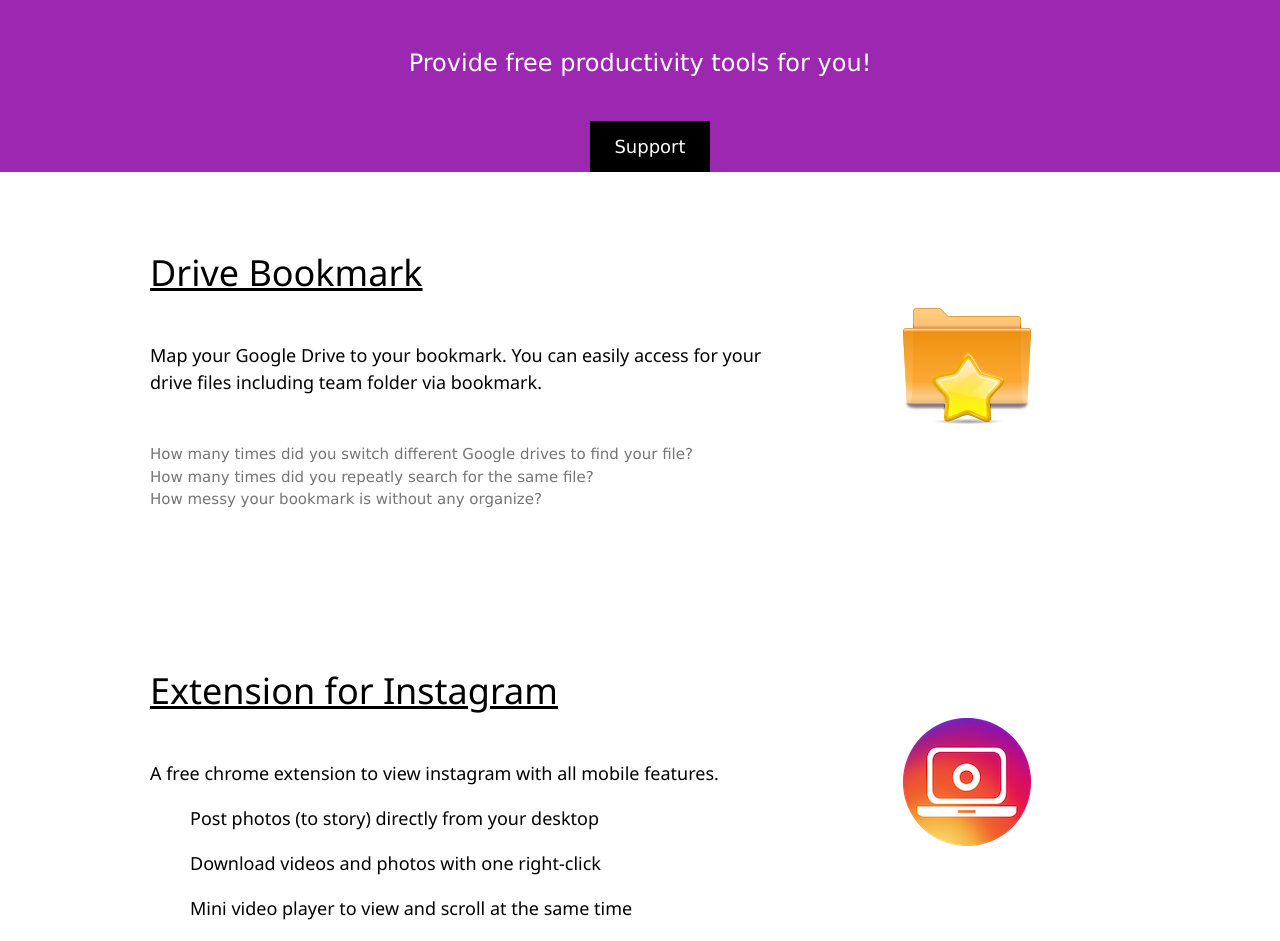
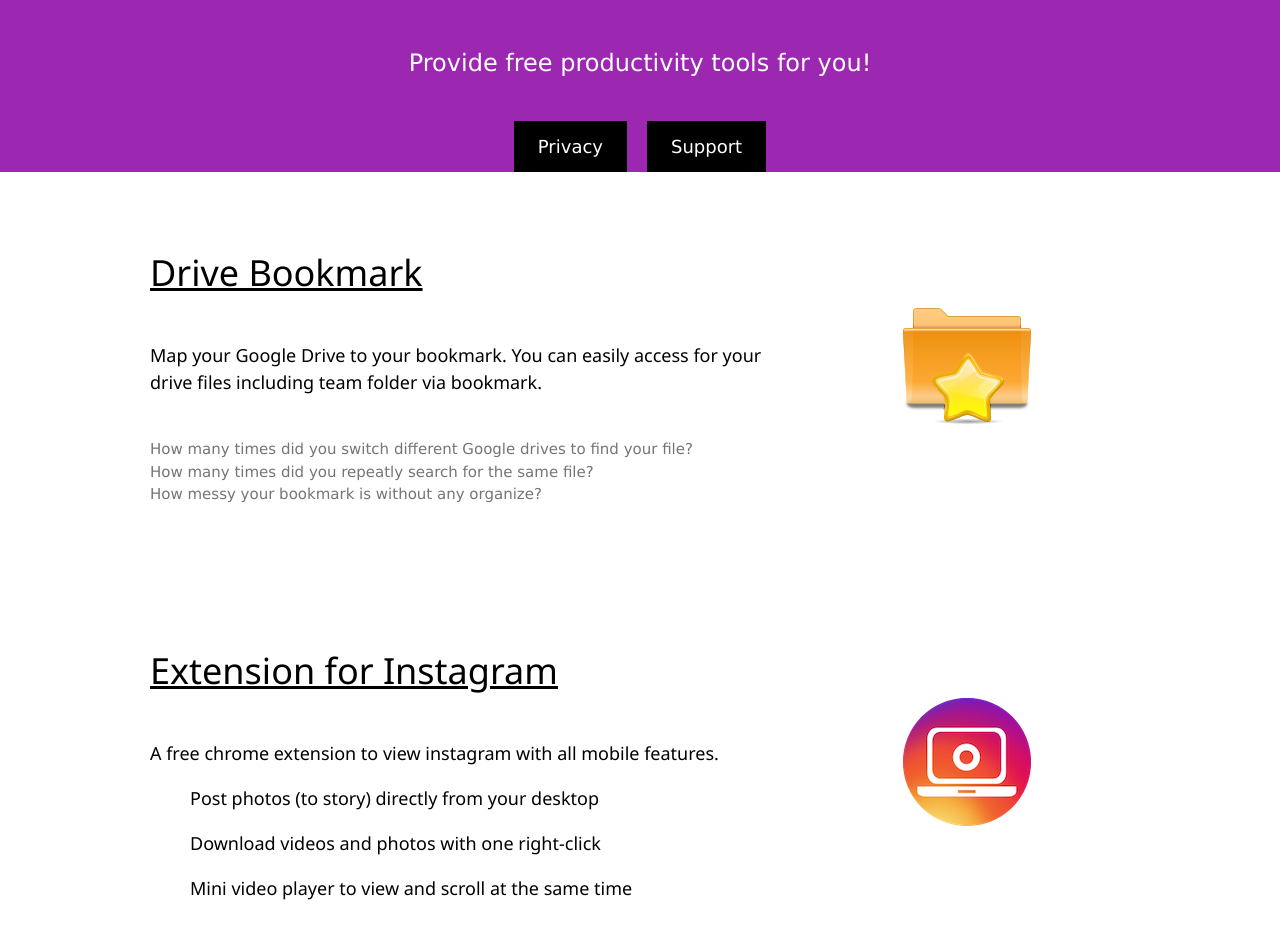
Before and after one commit to 120Studio/120home, a Next.js app: page / in a window 1280 px wide. Shown: the part 91-1032 px from the top of the page. Built offline with nearby package versions, Linux system fonts and the light colour scheme.

Commit message:
add a link to privacy

```diff
--- a/components/Card.tsx
+++ b/components/Card.tsx
@@ -15,12 +15,14 @@ function Card(props: ICardProps) {
         <div className="w3-twothird">
           <h1><a href={props.href}>{props.name}</a></h1>
           <h5 className="w3-padding-32">{props.desc}
-            {props.details && props.details.map(d => <ul>{d}</ul>)}
+            <div>
+              {props.details && props.details.map((d, index) => <ul key={index}>{d}</ul>)}
+            </div>
           </h5>
 
-          <p className="w3-text-grey">
-            {props.tips.map(d => <div>{d}</div>)}
-          </p>
+          <div className="w3-text-grey">
+            {props.tips.map((d, index) => <div key={index}>{d}</div>)}
+          </div>
         </div>
 
         <div className="w3-third w3-center">
--- a/components/Header.tsx
+++ b/components/Header.tsx
@@ -3,6 +3,7 @@ export interface IHeaderProps {
   desc: string;
   installPath?: string;
   facebookShare?: string;
+  privaryNotice?: boolean;
 }
 
 function Header(props: IHeaderProps) {
@@ -16,6 +17,9 @@ function Header(props: IHeaderProps) {
         }
       </h1>
       <p className="w3-xlarge">{props.desc}</p>
+      {props.privaryNotice && <a href="./privacy.html">
+        <button className="w3-button w3-black w3-padding-large w3-large w3-margin-top">Privacy</button>
+      </a>}
       {props.installPath && <a href={props.installPath}>
         <button className="w3-button w3-black w3-padding-large w3-large w3-margin-top">Install</button>
       </a>}
--- a/pages/index.tsx
+++ b/pages/index.tsx
@@ -6,7 +6,8 @@ import Layout from '../components/Layout'
 export default function Home() {
   const header: IHeaderProps = {
     name: "120 Studio",
-    desc: "Provide free productivity tools for you!"
+    desc: "Provide free productivity tools for you!",
+    privaryNotice: true
   }
 
   const driveMark: ICardProps = {
```
